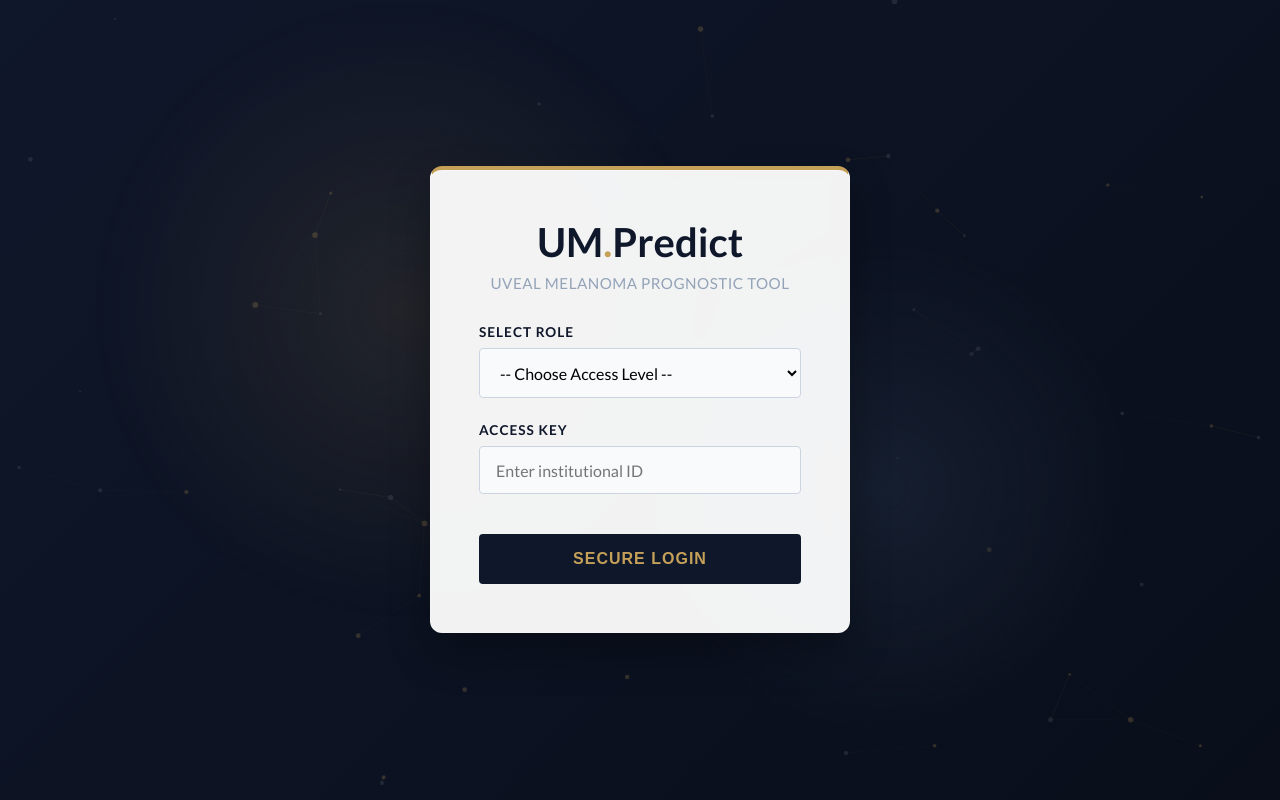
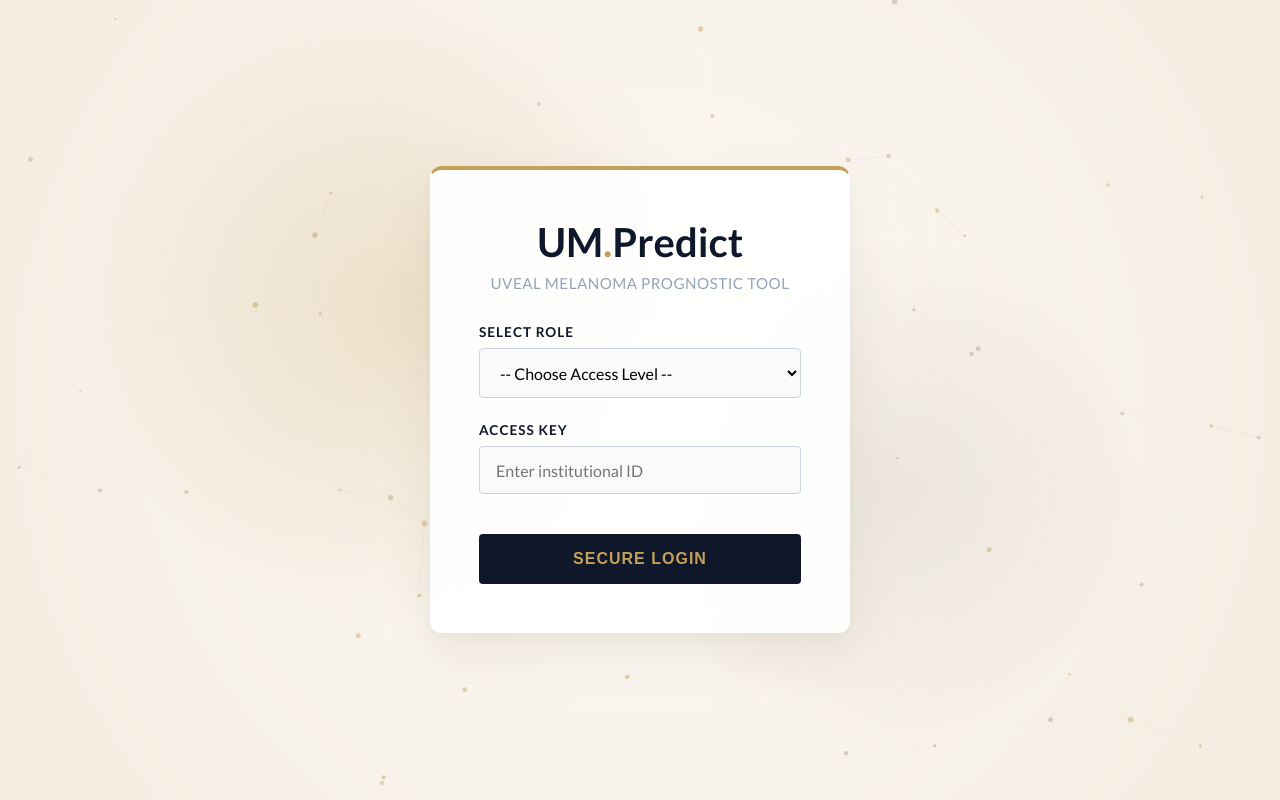
Before and after one commit to jloganjerry-arch/uveal-melanoma-prediction-system, a Flask app: page / in a window 1280 px wide. Run offline with Flask 3, Linux system fonts and the light colour scheme; parts of the project's set-up code (start-up, migrations or seed data) failed here and were passed over.

Commit message:
Updated malenoma module features

```diff
--- a/templates/login.html
+++ b/templates/login.html
@@ -83,7 +83,7 @@
             display: flex;
             align-items: center;
             justify-content: center;
-            background: linear-gradient(135deg, var(--primary-dark) 0%, #090e1a 100%);
+            background: radial-gradient(circle at center, #fdfbf7 0%, #f3ece0 100%);
             position: relative;
             overflow: hidden;
         }
@@ -94,7 +94,7 @@
             position: absolute;
             width: 600px;
             height: 600px;
-            background: radial-gradient(circle, rgba(197, 160, 89, 0.12) 0%, rgba(15, 23, 42, 0) 70%);
+            background: radial-gradient(circle, rgba(197, 160, 89, 0.25) 0%, rgba(243, 236, 224, 0) 70%);
             border-radius: 50%;
             top: 40%;
             left: 30%;
@@ -104,13 +104,13 @@
             z-index: 2;
         }
 
-        /* Decorative background circle 2 - Navy Pulse */
+        /* Decorative background circle 2 - Navy/Beige Pulse */
         #login-view::after {
             content: '';
             position: absolute;
             width: 500px;
             height: 500px;
-            background: radial-gradient(circle, rgba(30, 41, 59, 0.6) 0%, rgba(15, 23, 42, 0) 75%);
+            background: radial-gradient(circle, rgba(160, 140, 110, 0.15) 0%, rgba(243, 236, 224, 0) 75%);
             border-radius: 50%;
             top: 60%;
             left: 70%;
@@ -140,16 +140,16 @@
 
         /* Glassmorphism Login Card with Entrance Animation */
         .login-card {
-            background: rgba(255, 255, 255, 0.95);
-            backdrop-filter: blur(8px);
-            -webkit-backdrop-filter: blur(8px);
+            background: rgba(255, 255, 255, 0.92);
+            backdrop-filter: blur(12px);
+            -webkit-backdrop-filter: blur(12px);
             padding: 3rem;
             border-radius: 12px;
-            box-shadow: 0 20px 40px rgba(0, 0, 0, 0.3), inset 0 1px 0 rgba(255, 255, 255, 0.6);
+            box-shadow: 0 20px 50px rgba(139, 120, 90, 0.12), inset 0 1px 0 rgba(255, 255, 255, 0.8), 0 5px 15px rgba(0, 0, 0, 0.03);
             width: 100%;
             max-width: 420px;
             text-align: center;
-            border: 1px solid rgba(255, 255, 255, 0.25);
+            border: 1px solid rgba(255, 255, 255, 0.6);
             border-top: 4px solid var(--accent-gold);
             z-index: 10;
             transition: transform 0.4s cubic-bezier(0.165, 0.84, 0.44, 1), box-shadow 0.4s cubic-bezier(0.165, 0.84, 0.44, 1);
@@ -157,7 +157,7 @@
 
         .login-card:hover {
             transform: translateY(-5px);
-            box-shadow: 0 30px 50px rgba(0, 0, 0, 0.4), 0 0 15px rgba(197, 160, 89, 0.15);
+            box-shadow: 0 35px 70px rgba(139, 120, 90, 0.18), 0 0 25px rgba(197, 160, 89, 0.2);
         }
 
         /* Staggered entrance animation for login-card children */
@@ -2293,7 +2293,7 @@
                         this.vx = (Math.random() - 0.5) * 0.35;
                         this.vy = (Math.random() - 0.5) * 0.35;
                         this.radius = Math.random() * 2 + 1;
-                        this.color = Math.random() > 0.45 ? 'rgba(197, 160, 89, 0.22)' : 'rgba(148, 163, 184, 0.15)';
+                        this.color = Math.random() > 0.45 ? 'rgba(197, 160, 89, 0.45)' : 'rgba(160, 140, 110, 0.35)';
                     }
 
                     update() {
@@ -2356,7 +2356,7 @@
                                 ctx.beginPath();
                                 ctx.moveTo(p1.x, p1.y);
                                 ctx.lineTo(p2.x, p2.y);
-                                ctx.strokeStyle = `rgba(197, 160, 89, ${alpha})`;
+                                ctx.strokeStyle = `rgba(180, 155, 115, ${alpha * 1.4})`;
                                 ctx.lineWidth = 0.8;
                                 ctx.stroke();
                             }
```
Also changed, not shown: database/melanoma.db, static/outputs/shap_plot.png.
